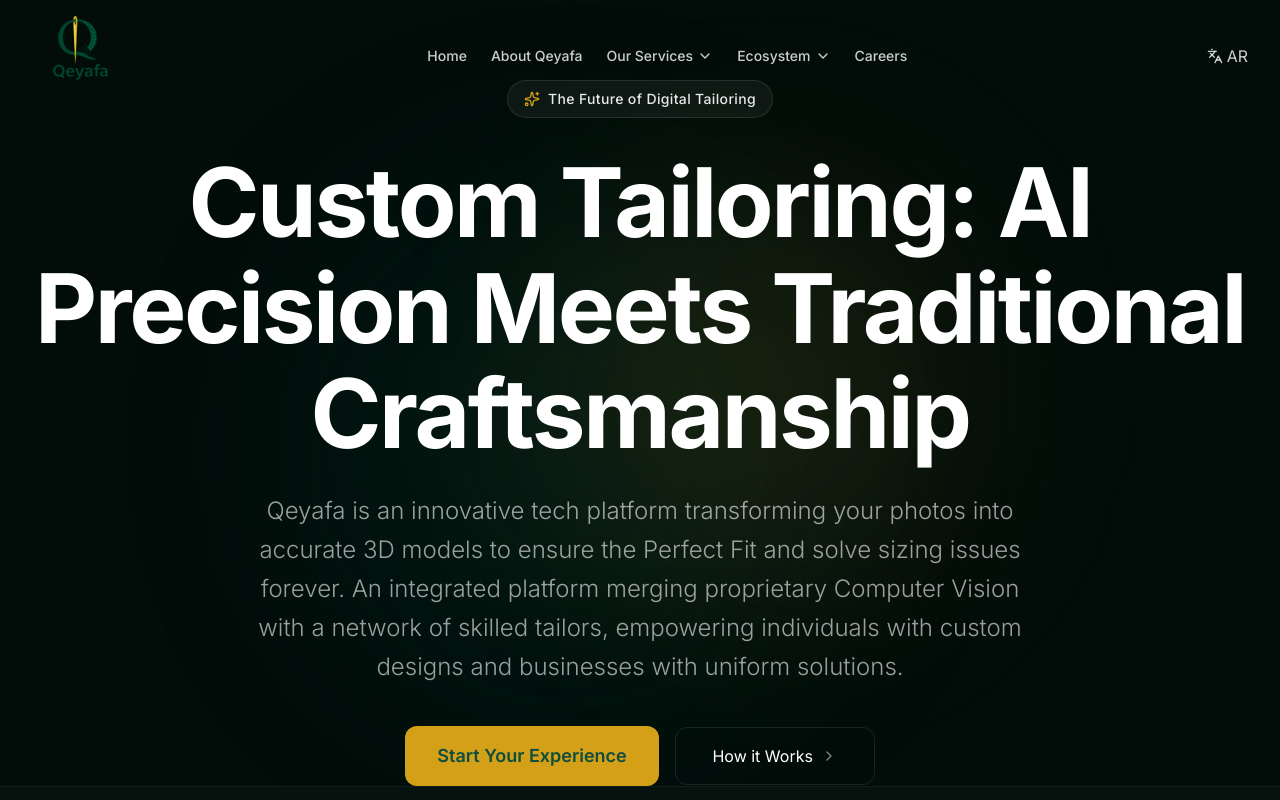
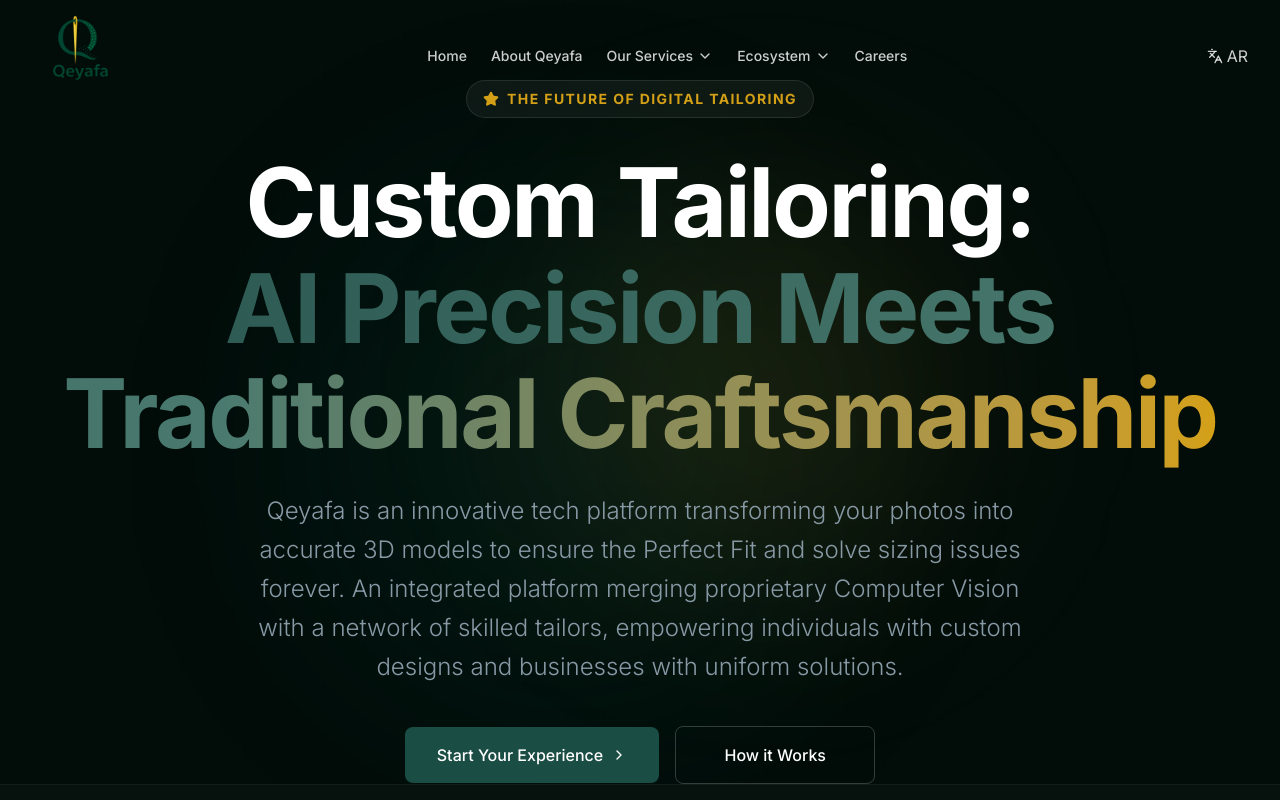
Before and after one commit to OsmanMohamad249/qeyafa-web, a React (Vite) app: page / in a window 1280 px wide. Shown: the top 800 px of the page. Built offline with nearby package versions, Linux system fonts and the light colour scheme.

Commit message:
Update Home page visual identity (colors) while preserving original text

```diff
--- a/src/locales/ar/translation.json
+++ b/src/locales/ar/translation.json
@@ -25,8 +25,8 @@
     },
     "hero": {
       "badge": "مستقبل الخياطة الرقمية",
-      "title": "الخياطة المخصصة: دقة الذكاء الاصطناعي، وروح الحرفية التقليدية",
-      "title_highlight": "",
+      "title": "الخياطة المخصصة:",
+      "title_highlight": "دقة الذكاء الاصطناعي، وروح الحرفية التقليدية",
       "subtitle": "قيافة هي منصة تقنية ابتكارية تحول صورك إلى نموذج ثلاثي الأبعاد لضمان القياس المثالي (Perfect Fit) وحل مشكلة القياس الخاطئ نهائياً.",
       "description": "قيافة هي منصة تقنية ابتكارية تحول صورك إلى نموذج ثلاثي الأبعاد لضمان القياس المثالي (Perfect Fit) وحل مشكلة القياس الخاطئ نهائياً. منصة متكاملة تدمج الرؤية الحاسوبية (Computer Vision) مع شبكة من أمهر الخياطين، لتمكين الأفراد من التصميم الشخصي والشركات من إدارة الزي الموحد.",
       "stats": "دقة قياس 96% | 20 نقطة قياس دقيقة | تجربة 360 درجة",
--- a/src/locales/en/translation.json
+++ b/src/locales/en/translation.json
@@ -23,8 +23,8 @@
     },
     "hero": {
       "badge": "The Future of Digital Tailoring",
-      "title": "Custom Tailoring: AI Precision Meets Traditional Craftsmanship",
-      "title_highlight": "",
+      "title": "Custom Tailoring:",
+      "title_highlight": "AI Precision Meets Traditional Craftsmanship",
       "subtitle": "Qeyafa is an innovative tech platform transforming your photos into accurate 3D models to ensure the Perfect Fit and solve sizing issues forever.",
       "description": "Qeyafa is an innovative tech platform transforming your photos into accurate 3D models to ensure the Perfect Fit and solve sizing issues forever. An integrated platform merging proprietary Computer Vision with a network of skilled tailors, empowering individuals with custom designs and businesses with uniform solutions.",
       "stats": "96% Accuracy | 20+ Measurement Points | 360° Virtual Try-on",
--- a/src/pages/Home.jsx
+++ b/src/pages/Home.jsx
@@ -35,8 +35,8 @@
         <div className="relative z-10 max-w-7xl mx-auto px-4 sm:px-6 lg:px-8 text-center">
           <ScrollReveal>
             <div className="inline-flex items-center gap-2 px-4 py-2 rounded-full bg-white/5 border border-white/10 backdrop-blur-md mb-8 hover:border-qeyafa-gold/50 transition-colors cursor-default">
-              <Sparkles className="w-4 h-4 text-qeyafa-gold" />
-              <span className="text-sm font-medium text-white/90 tracking-wide">
+              <Star className="w-4 h-4 text-qeyafa-gold fill-qeyafa-gold" />
+              <span className="text-sm font-bold text-qeyafa-gold tracking-widest uppercase">
                 {t('hero.badge')}
               </span>
             </div>
@@ -44,12 +44,15 @@
 
           <ScrollReveal delay={0.1}>
             <h1 className="text-5xl md:text-7xl lg:text-8xl font-bold text-white leading-[1.1] tracking-tight mb-6">
-              {t('hero.title')} <br /><span className="gradient-text">{t('hero.title_highlight')}</span>
+              {t('hero.title')} <br />
+              <span className="text-transparent bg-clip-text bg-gradient-to-r from-[#2E5C55] via-[#4A7A6F] to-[#D4A017]">
+                {t('hero.title_highlight')}
+              </span>
             </h1>
           </ScrollReveal>
 
           <ScrollReveal delay={0.2}>
-            <p className="text-xl md:text-2xl text-white/60 max-w-3xl mx-auto mb-10 leading-relaxed font-light">
+            <p className="text-xl md:text-2xl text-[#8899A6] max-w-3xl mx-auto mb-10 leading-relaxed font-light">
               {t('hero.description')}
             </p>
           </ScrollReveal>
@@ -57,14 +60,13 @@
           <ScrollReveal delay={0.3}>
             <div className="flex flex-col sm:flex-row items-center justify-center gap-4">
               <Link to="/book">
-                <MagneticButton size="lg" className="min-w-[200px] shadow-gold-glow">
-                  {t('hero.cta')}
-                </MagneticButton>
+                <button className="px-8 py-4 rounded-lg bg-[#1a4d43] text-white hover:bg-[#143d35] transition-all flex items-center gap-2 font-medium min-w-[200px] justify-center">
+                  {t('hero.cta')} <ChevronRight className={`w-4 h-4 ${isRTL ? 'rotate-180' : ''}`} />
+                </button>
               </Link>
               <Link to="/how-it-works">
-                <button className="px-8 py-4 rounded-xl border border-white/10 text-white hover:bg-white/5 transition-all flex items-center gap-2 group min-w-[200px] justify-center">
+                <button className="px-8 py-4 rounded-lg border border-white/20 text-white hover:bg-white/5 transition-all flex items-center gap-2 group min-w-[200px] justify-center font-medium">
                   <span>{t('hero.how_it_works')}</span>
-                  <ChevronRight className={`w-4 h-4 text-white/50 group-hover:text-white transition-all ${isRTL ? 'rotate-180' : ''}`} />
                 </button>
               </Link>
             </div>
```
